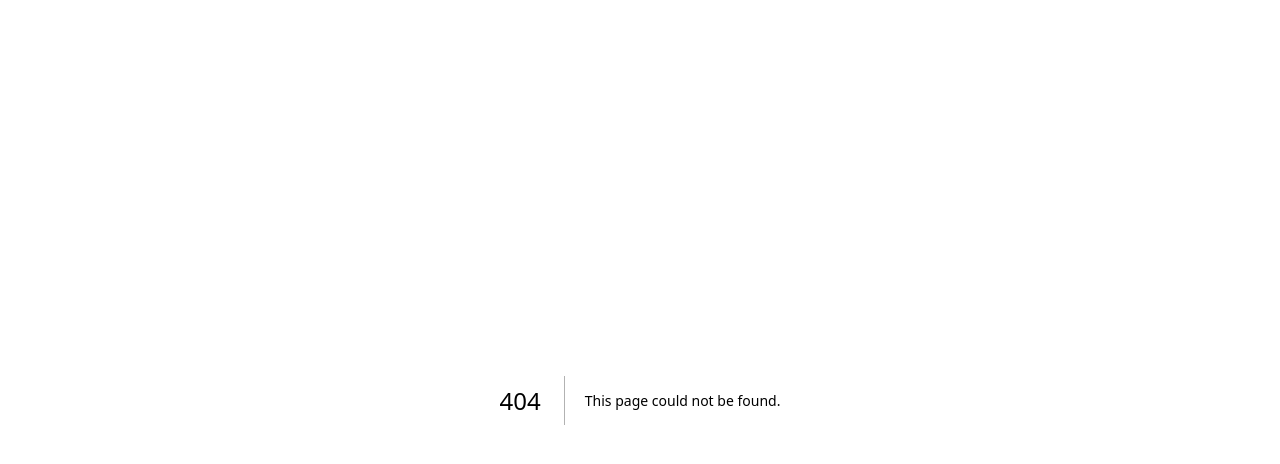
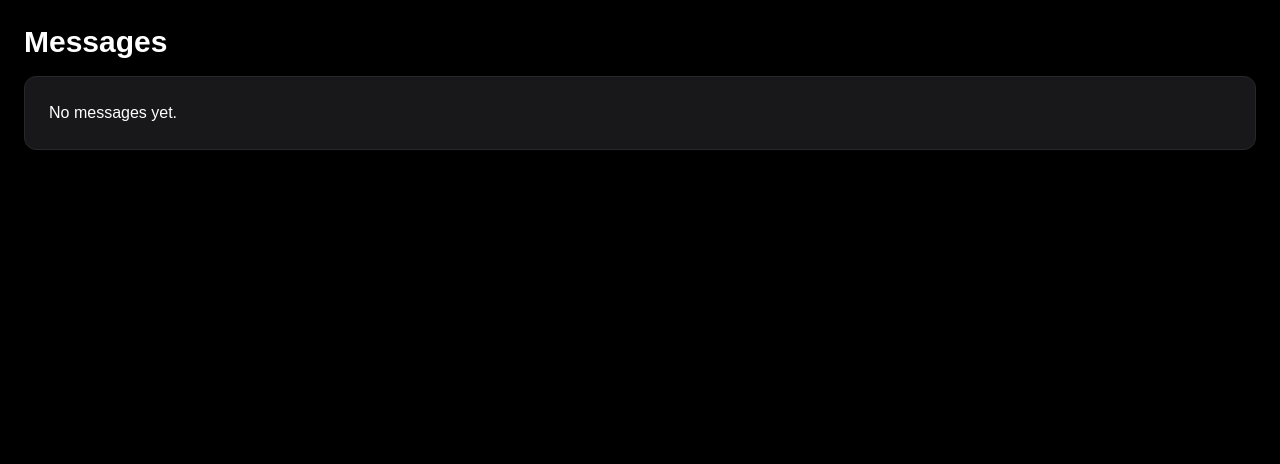
Before and after one commit to sameer2064/eka, a Next.js app: page /messages in a window 1280 px wide. Before the commit this address had no page. Shown: the top 464 px of the page. Built offline with nearby package versions, Linux system fonts and the light colour scheme.

Commit message:
Added messages page

```diff
--- /dev/null
+++ b/src/app/messages/page.tsx
@@ -0,0 +1,11 @@
+export default function MessagesPage() {
+  return (
+    <main className="min-h-screen bg-black text-white p-6">
+      <h1 className="text-3xl font-bold mb-4">Messages</h1>
+
+      <div className="bg-zinc-900 border border-zinc-800 rounded-xl p-6">
+        <p>No messages yet.</p>
+      </div>
+    </main>
+  );
+}
```
